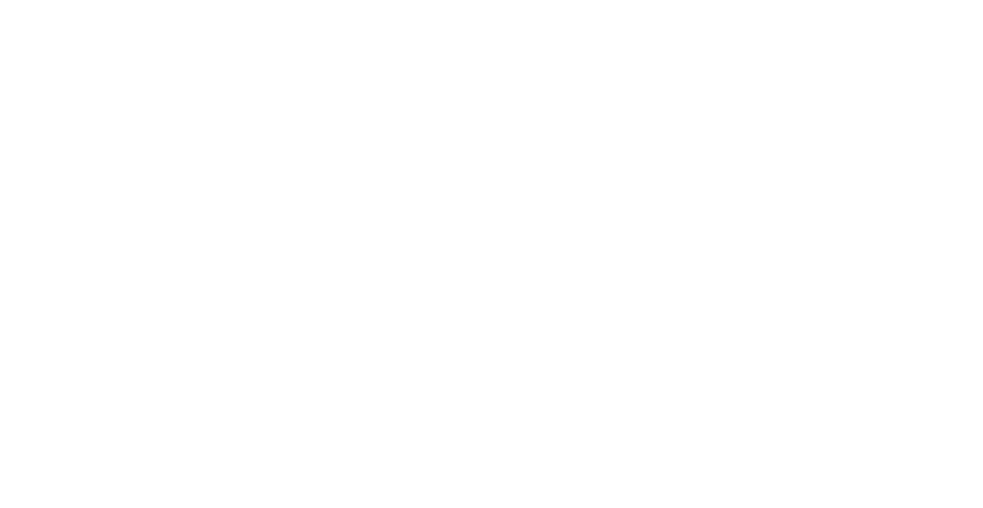
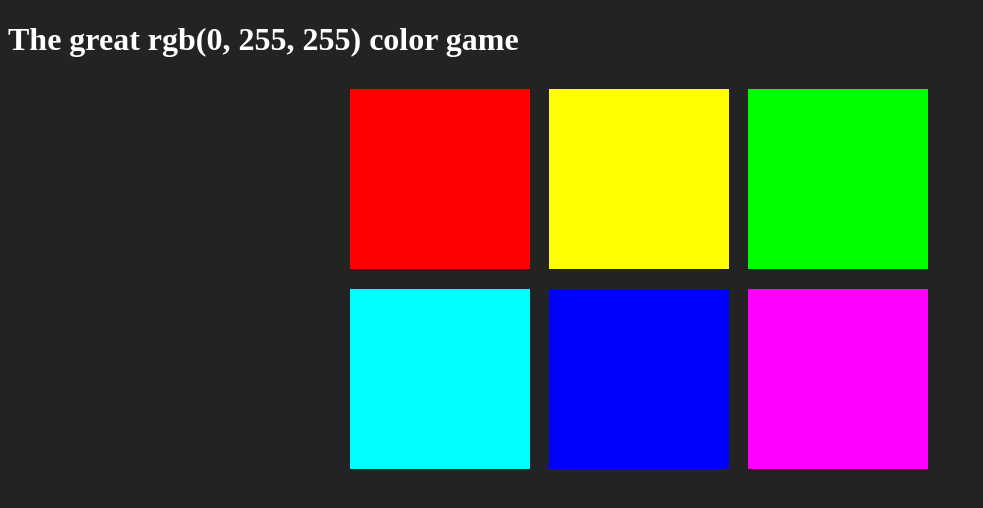
Before and after one commit to BrendonLH/color-game, a plain HTML site: page html/index.html in a window 1280 px wide. Shown: the whole page, without its empty margins (0-983 px from the left). Drawn offline with Linux system fonts and the light colour scheme.

Commit message:
added color squares and javascript click handlers with the dom and html, also added some css to center

```diff
--- a/css/style.css
+++ b/css/style.css
@@ -0,0 +1,17 @@
+body{
+    background-color: #232323;
+}
+.square{
+    width: 30%;
+    background: purple;
+    padding-bottom: 30%;
+    float: left;
+    margin: 1.6%;
+}
+#container{
+    margin: 0 auto;
+    max-width: 600px;
+}
+h1{
+    color: white;
+}
--- a/html/index.html
+++ b/html/index.html
@@ -4,10 +4,20 @@
     <meta charset="UTF-8">
     <meta name="viewport" content="width=device-width, initial-scale=1.0">
     <meta http-equiv="X-UA-Compatible" content="ie=edge">
+    <link rel="stylesheet" href="../css/style.css">
     <title>Color Game coding project</title>
 </head>
 <body>
 
+    <h1>The great <span id="colordisplay"></span> color game</h1>
+    <div id="container">
+        <div class="square"></div>
+        <div class="square"></div>
+        <div class="square"></div>
+        <div class="square"></div>
+        <div class="square"></div>
+        <div class="square"></div>
+    </div>
     <script src="../js/app.js"></script>
 </body>
 </html>
--- a/js/app.js
+++ b/js/app.js
@@ -1 +1,36 @@
 'use strict';
+
+// global variables
+var colors = [
+  'rgb(255, 0, 0)',
+  'rgb(255, 255, 0)',
+  'rgb(0, 255, 0)',
+  'rgb(0, 255, 255)',
+  'rgb(0, 0, 255)',
+  'rgb(255, 0, 255)'
+];
+
+var squares = document.querySelectorAll('.square');
+var pickedColor = colors[3];
+var colorDisplay = document.querySelector('#colordisplay');
+
+colorDisplay.textContent = pickedColor;
+
+
+for(var i = 0; i < squares.length; i++) {
+  // add initial colors to squares
+  squares[i].style.backgroundColor = colors[i];
+  //   console.log(colors[i]);
+  // add click listeners to squares
+  squares[i].addEventListener('click', function(){
+  // grab color of picked square
+    var clickedColor = this.style.backgroundColor;
+    //compare color to picked color
+    if(clickedColor === pickedColor){
+      alert('correct');
+    }
+    else{
+      alert('wrong');
+    }
+  });
+}
```
Also changed, not shown: README.md.
